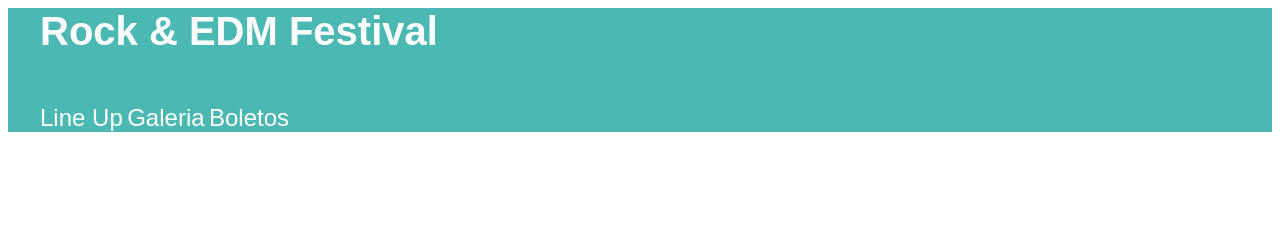
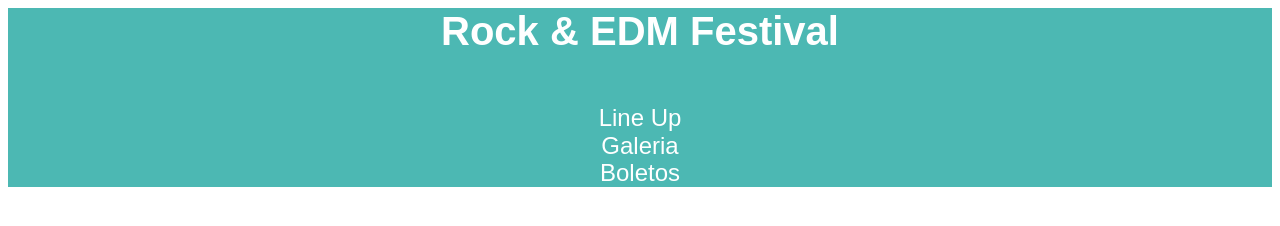
Before and after one commit to jecheverria0/FestivalMusica, a website: page index.html in a window 1280 px wide. Drawn offline with nearby package versions, Linux system fonts and the light colour scheme; files that its build step writes are made by us from their sources.

Commit message:
Se agregaron caracteristicas al header

```diff
--- a/src/scss/layout/_header.scss
+++ b/src/scss/layout/_header.scss
@@ -6,11 +6,14 @@
 
     h1 {
         color: v.$blanco;
+        text-align: center;
     }
 }
 .navegacion-principal {
 
     a {
+        display: block;
+        text-align: center;
         color: v.$blanco;
         font-size: 2.4rem;
 
```
